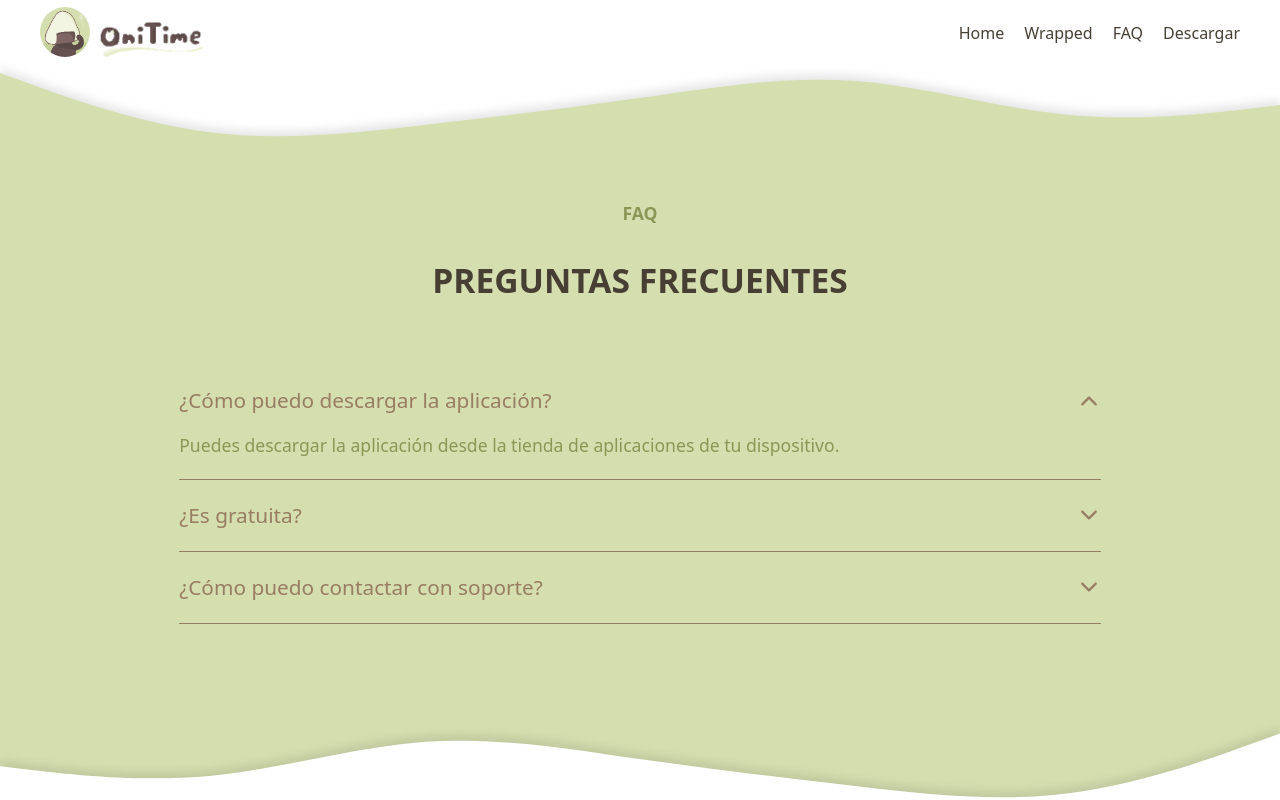
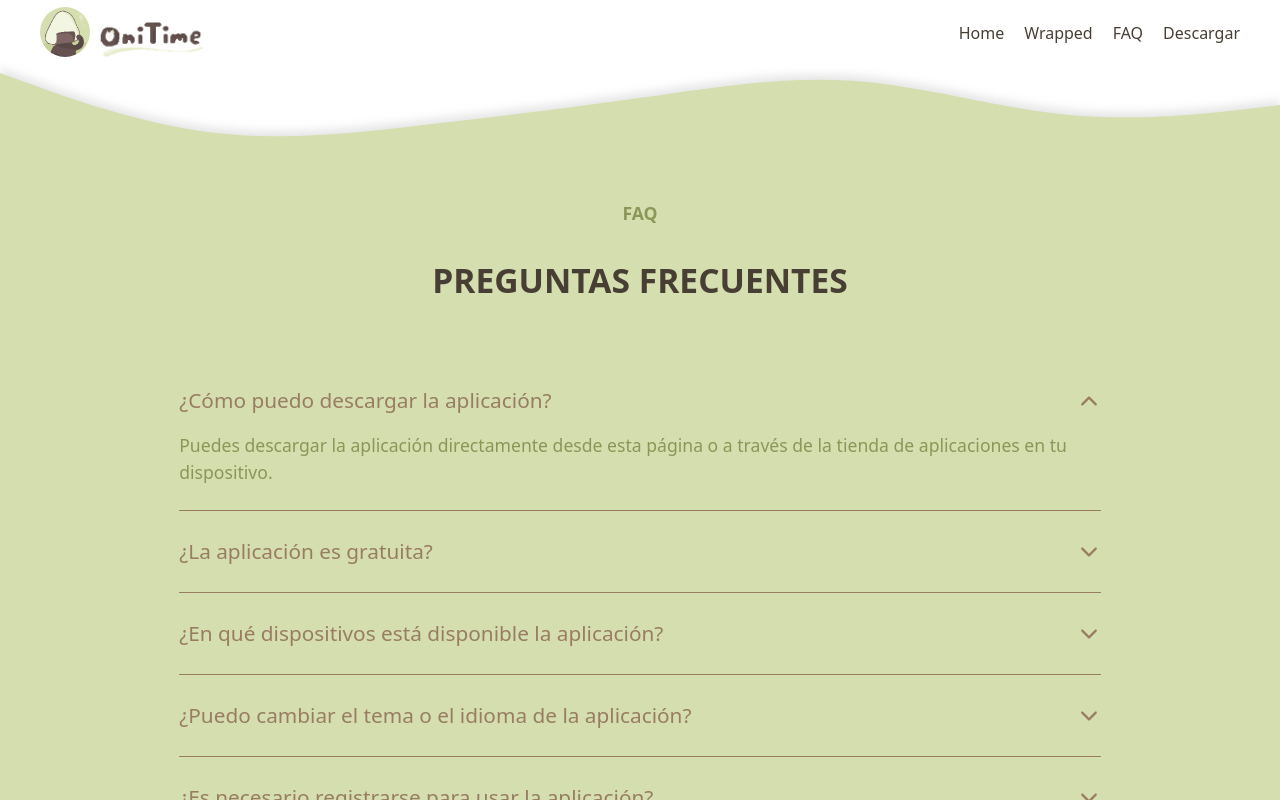
Before and after one commit to KokorikoFC/OniTimeWeb, a React (Vite) app: page / in a window 1280 px wide. Both pictures are taken after a click on the item "¿Cómo puedo descargar la aplicación?". Shown: the part 6721-7521 px from the top of the page. Built offline with nearby package versions, Linux system fonts and the light colour scheme.

Commit message:
Add more answers

```diff
--- a/src/components/FQA.jsx/FQA.css
+++ b/src/components/FQA.jsx/FQA.css
@@ -10,10 +10,9 @@
     text-align: left;
 }
 .faq_list hr {
-    margin: 10px 0;
     border: 0;
     border-top: 1px solid var(--brown);
-    margin: 20px 0;
+    margin: 25px 0;
 }
 .faq_question {
     display: flex;
@@ -31,7 +30,7 @@
     margin: 0;
 }
 
-.faq_answer spam {
+.faq_answer span {
     padding: 10px 0;
     color: var(--green);
     font-size: 1.1rem;
--- a/src/components/FQA.jsx/FQA.jsx
+++ b/src/components/FQA.jsx/FQA.jsx
@@ -1,21 +1,32 @@
 import React, { useState } from "react";
 import "./FQA.css";
 import { IoIosArrowDown } from "react-icons/io";
+import { AnimatePresence, motion } from "framer-motion";
+
 
 const faqData = [
   {
     q: "¿Cómo puedo descargar la aplicación?",
-        a: "Puedes descargar la aplicación desde la tienda de aplicaciones de tu dispositivo.",
+    a: "Puedes descargar la aplicación directamente desde esta página o a través de la tienda de aplicaciones en tu dispositivo.",
   },
   {
-        q: "¿Es gratuita?",
-        a: "Sí, la aplicación es completamente gratuita.",
+    q: "¿La aplicación es gratuita?",
+    a: "Sí, la aplicación es completamente gratuita y no requiere pagos para acceder a sus funciones principales.",
   },
   {
-        q: "¿Cómo puedo contactar con soporte?",
-        a: "Puedes contactar con nuestro equipo de soporte a través del correo electrónico o redes sociales.",
+    q: "¿En qué dispositivos está disponible la aplicación?",
+    a: "Actualmente, la aplicación está disponible para dispositivos Android.",
+  },
+  {
+    q: "¿Puedo cambiar el tema o el idioma de la aplicación?",
+    a: "Sí, puedes personalizar tanto el tema como el idioma desde el menú de configuración dentro de la app.",
+  },
+  {
+    q: "¿Es necesario registrarse para usar la aplicación?",
+    a: "No es obligatorio registrarse para explorar la app. Sin embargo, algunas funciones personalizadas solo estarán disponibles si creas una cuenta.",
   },
 ];
+
 
 function FAQItem({ question, answer }) {
     const [open, setOpen] = useState(false);
@@ -31,11 +42,20 @@ function FAQItem({ question, answer }) {
                     <IoIosArrowDown />
                 </span>
             </div>
+            <AnimatePresence>
   {open && (
-                <div className="faq_answer">
-                    <spam>{answer}</spam>
-                </div>
+    <motion.div
+      className="faq_answer"
+      initial={{ height: 0, opacity: 0 }}
+      animate={{ height: "auto", opacity: 1 }}
+      exit={{ height: 0, opacity: 0 }}
+      transition={{ duration: 0.4 }}
+    >
+      <span>{answer}</span>
+    </motion.div>
   )}
+</AnimatePresence>
+
         </li>
     );
 }
```
Lines whose indentation alone changed are shown as unchanged.
